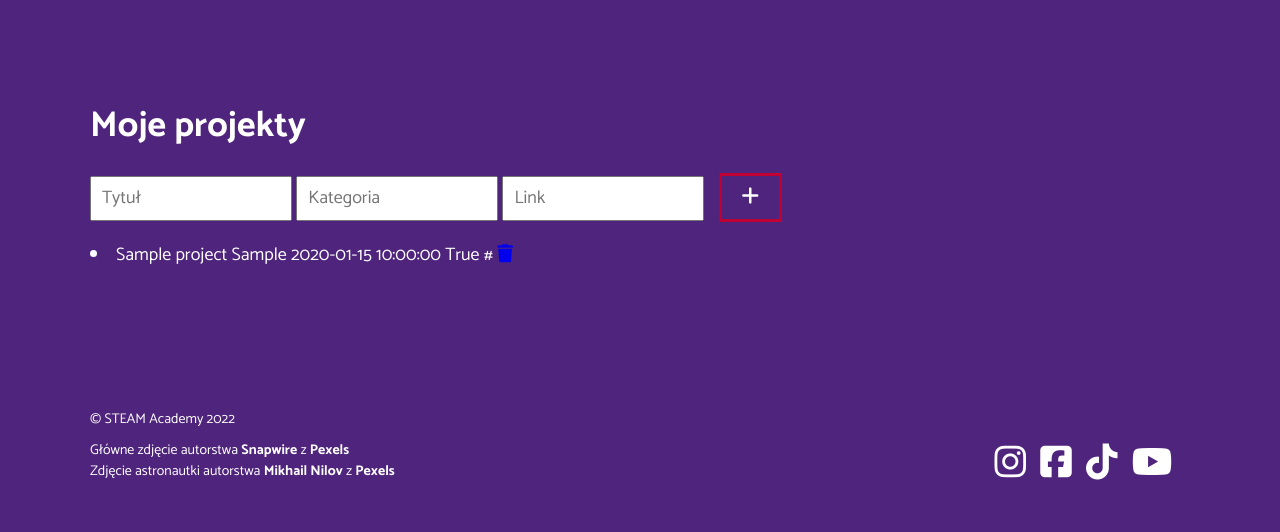
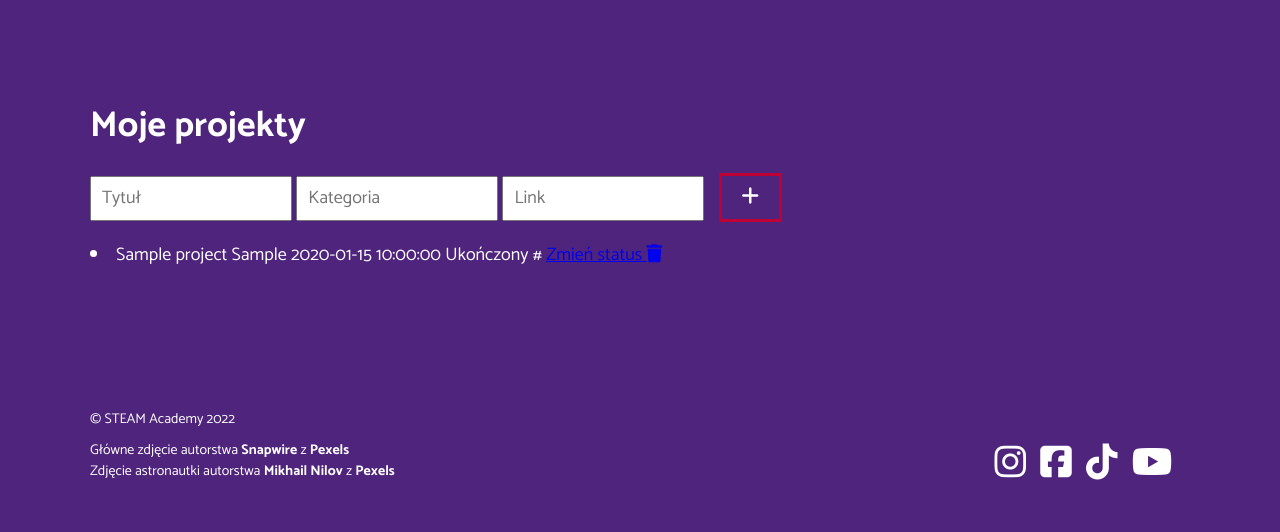
Before and after one commit to asiahello/Stem-Projet, a Flask app: page / in a window 1280 px wide. Shown: the part 4133-4665 px from the top of the page. Run offline with Flask 2, Linux system fonts and the light colour scheme; tables that the repository leaves empty hold one stand-in row (values such as "Sample post"); some libraries are stand-ins or nearby versions.

Commit message:
add change_status

```diff
--- a/app.py
+++ b/app.py
@@ -67,3 +67,12 @@ def delete_project(id):
     db.session.commit()
     db.session.close()
     return redirect(url_for('home'))
+
+
+@app.route("/projects/<int:id>/change_status")
+def change_status(id):
+    project = Project.query.get_or_404(id)
+    project.finished = not project.finished
+
+    db.session.commit()
+    return redirect(url_for('home'))
--- a/templates/projects.html
+++ b/templates/projects.html
@@ -27,11 +27,10 @@
                 {{ project.title }}
                 {{ project.category }}
                 {{ project.created_at }}
-                {{ project.finished }}
+                {% if project.finished %} Ukończony {% else %} Nieukończony {% endif %}
                 {{ project.link }}
-                <a href="/projects/{{ project.id }}/delete">
-                    <i class="fa-solid fa-trash"></i>
-                </a>
+                <a href="/projects/{{ project.id }}/change_status">Zmień status </a>
+                <a href="/projects/{{ project.id }}/delete"> <i class="fa-solid fa-trash"></i> </a>
             </li>
         {% endfor %}
 
```
